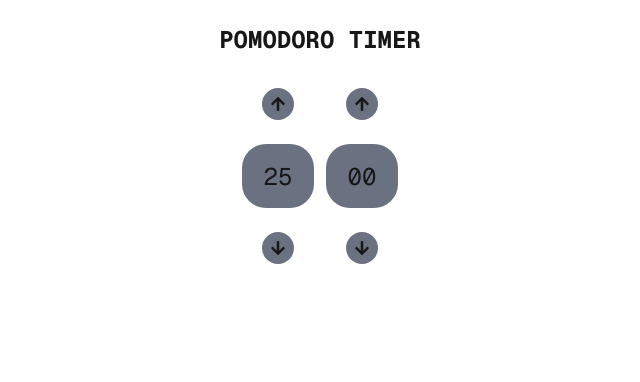
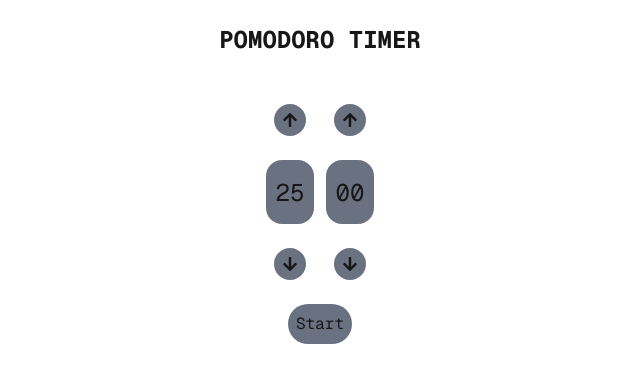
Before and after one commit to ZeoNyph/pomodoro, a Next.js app: page / in a window 1280 px wide. Shown: the top 382 px of the page, without its empty margins (320-960 px from the left). Built offline with nearby package versions, Linux system fonts and the light colour scheme.

Commit message:
Add timer controls and update layout for better usability

```diff
--- a/src/app/page.tsx
+++ b/src/app/page.tsx
@@ -8,6 +8,7 @@ import { TimerSelect } from "./timer_select";
 export default function Home() {
   const [mins, setMins] = useState(25);
   const [secs, setSecs] = useState(0);
+  const [isSelect, setIsSelect] = useState(true);
 
   function handleMins(e: React.ChangeEvent<HTMLInputElement>) {
     setMins(Number(e.target.value));
@@ -17,8 +18,12 @@ export default function Home() {
     setSecs(Number(e.target.value));
   }
 
+  function handleTimer(e: React.MouseEvent<HTMLButtonElement>) {
+    setIsSelect(!isSelect ? true : false);
+  }
+
   return (
-    <div className="font-mono flex flex-col items-center justify-center max-w-screen">
+    <div className="font-mono flex flex-col items-center justify-center max-w-screen gap-4">
       <h1 className="font-bold my-6 text-2xl w-auto">POMODORO TIMER</h1>
       <TimerSelect
         mins={mins}
@@ -26,6 +31,12 @@ export default function Home() {
         handleMins={handleMins}
         handleSecs={handleSecs}
       />
+      <button
+        className="bg-gray-500 rounded-3xl text-l p-2"
+        onClick={handleTimer}
+      >
+        {isSelect ? "Start" : "Stop"}
+      </button>
     </div>
   );
 }
--- a/src/app/timer_select.tsx
+++ b/src/app/timer_select.tsx
@@ -14,9 +14,9 @@ export function TimerSelect({
   handleMins,
   handleSecs,
 }: TimerSelectProps) {
-  function handleMinChange(e: React.MouseEvent<HTMLButtonElement>) {
-    const id = (e.currentTarget as HTMLButtonElement).id;
-
+  function handleMinChange(e: React.MouseEvent<HTMLElement>) {
+    const id = (e.currentTarget as HTMLElement).id;
+    console.log(id);
     if (id === "min_up") {
       const value = mins + 1 > 59 ? "0" : Math.min(mins + 1, 59).toString();
       handleMins({
@@ -25,25 +25,28 @@ export function TimerSelect({
     } else if (id === "min_down") {
       const value = mins - 1 < 0 ? "59" : Math.max(mins - 1, 0).toString();
       handleMins({
-        target: { value: Math.max(mins - 1, 0).toString() },
+        target: { value: value },
       } as React.ChangeEvent<HTMLInputElement>);
     }
   }
 
   function handleSecChange(e: React.MouseEvent<HTMLButtonElement>) {
-    const id = (e.currentTarget as HTMLButtonElement).id;
+    const id = (e.currentTarget as HTMLElement).id;
     if (id === "sec_up") {
+      const value = secs + 1 > 59 ? "0" : Math.min(mins + 1, 59).toString();
       handleSecs({
-        target: { value: Math.min(secs + 1, 59).toString() },
+        target: { value: value },
       } as React.ChangeEvent<HTMLInputElement>);
     } else if (id === "sec_down") {
+      const value = secs - 1 < 0 ? "59" : Math.max(secs - 1, 0).toString();
       handleSecs({
-        target: { value: Math.max(secs - 1, 0).toString() },
+        target: { value: value },
       } as React.ChangeEvent<HTMLInputElement>);
     }
   }
 
   return (
+    <div className="flex flex-col w-auto h-auto">
       <div className="py-2 gap-3 flex flex-row items-center">
         <div className="flex flex-col gap-6">
           <button
@@ -58,11 +61,11 @@ export function TimerSelect({
             type="text"
             min={0}
             max={59}
-          maxLength={2}
+            maxLength={mins < 10 ? 3 : 2}
             size={2}
             value={mins < 10 ? `0${mins}` : mins}
             onChange={handleMins}
-          className="bg-gray-500 rounded-3xl text-2xl text-center h-16"
+            className="bg-gray-500 rounded-2xl text-2xl text-center h-16 w-12"
           ></input>
           <button
             id="min_down"
@@ -85,11 +88,11 @@ export function TimerSelect({
             type="text"
             min={0}
             max={59}
-          maxLength={2}
+            maxLength={secs < 10 ? 3 : 2}
             size={2}
             value={secs < 10 ? `0${secs}` : secs}
             onChange={handleSecs}
-          className="bg-gray-500 rounded-3xl text-2xl text-center h-16"
+            className="bg-gray-500 rounded-2xl text-2xl text-center h-16 w-12"
           />
           <button
             id="sec_down"
@@ -100,5 +103,6 @@ export function TimerSelect({
           </button>
         </div>
       </div>
+    </div>
   );
 }
```
Lines whose indentation alone changed are shown as unchanged.
